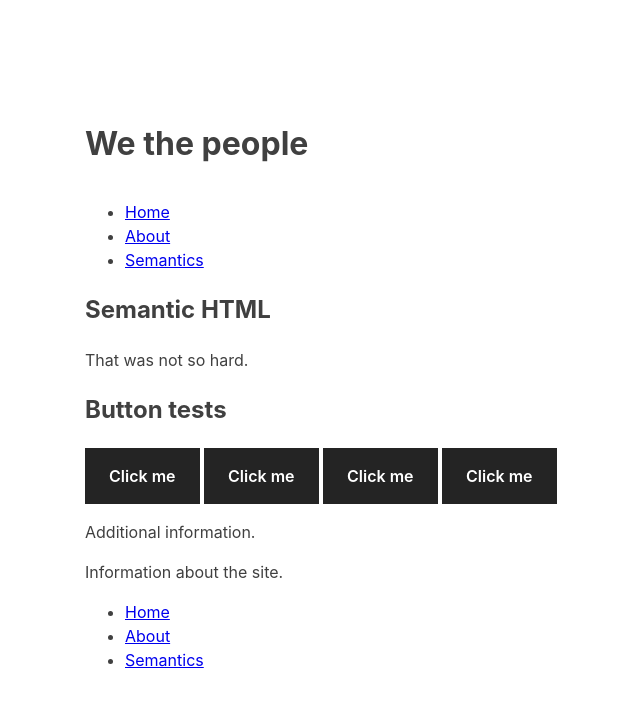
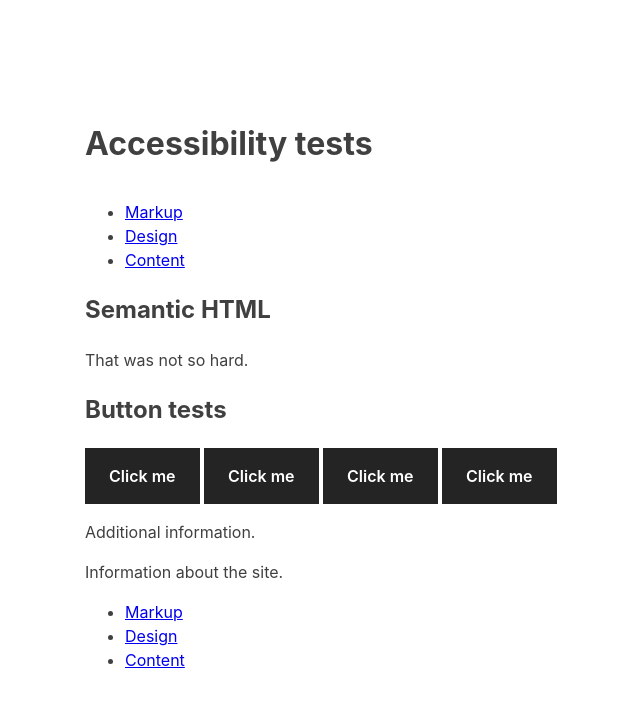
Before and after one commit to samikeijonen/tips-for-a11y, a plain HTML site: page docs/index.html in a window 1280 px wide. Shown: the whole page, without its empty margins (19-659 px from the left). Drawn offline with Linux system fonts and the light colour scheme.

Commit message:
Add real links.

```diff
--- a/docs/index.html
+++ b/docs/index.html
@@ -10,14 +10,14 @@
   </nav>
 
   <header>
-    <p class="site-title">We the people</p>
+    <p class="site-title">Accessibility tests</p>
   </header>
 
   <nav aria-label="Top">
     <ul>
-      <li><a href="/home">Home</a></li>
-      <li><a href="/about">About</a></li>
-      <li><a href="/semantics">Semantics</a></li>
+      <li><a href="https://make.wordpress.org/accessibility/handbook/best-practices/markup/">Markup</a></li>
+      <li><a href="https://make.wordpress.org/accessibility/handbook/best-practices/design/">Design</a></li>
+      <li><a href="https://make.wordpress.org/accessibility/handbook/best-practices/content/">Content</a></li>
     </ul>
   </nav>
 
@@ -42,9 +42,9 @@
     <p>Information about the site.</p>
 		<nav aria-label="Bottom">
 			<ul>
-				<li><a href="/home">Home</a></li>
-				<li><a href="/about">About</a></li>
-				<li><a href="/semantics">Semantics</a></li>
+          <li><a href="https://make.wordpress.org/accessibility/handbook/best-practices/markup/">Markup</a></li>
+          <li><a href="https://make.wordpress.org/accessibility/handbook/best-practices/design/">Design</a></li>
+          <li><a href="https://make.wordpress.org/accessibility/handbook/best-practices/content/">Content</a></li>
 			</ul>
 		</nav>
   </footer>
```
